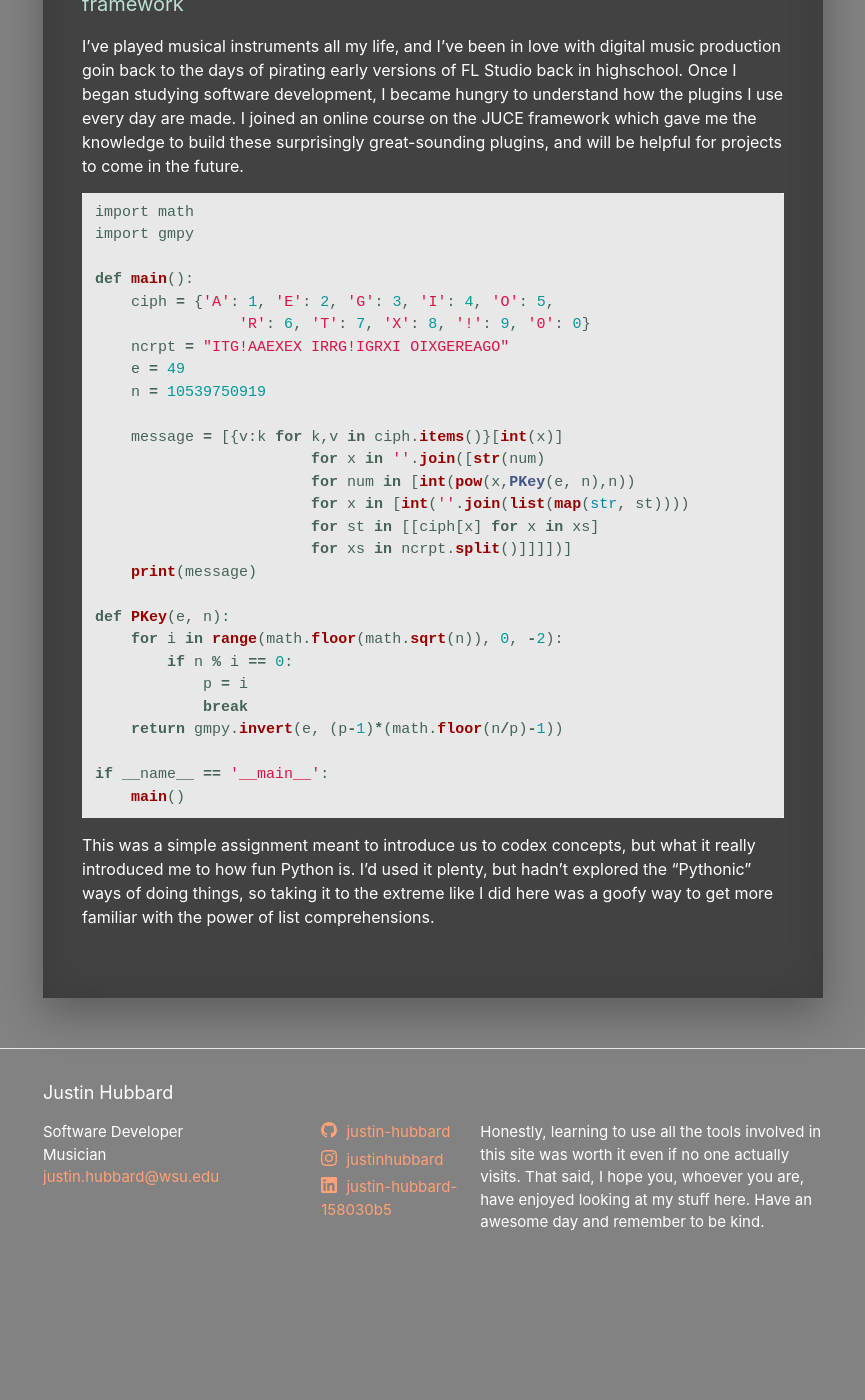
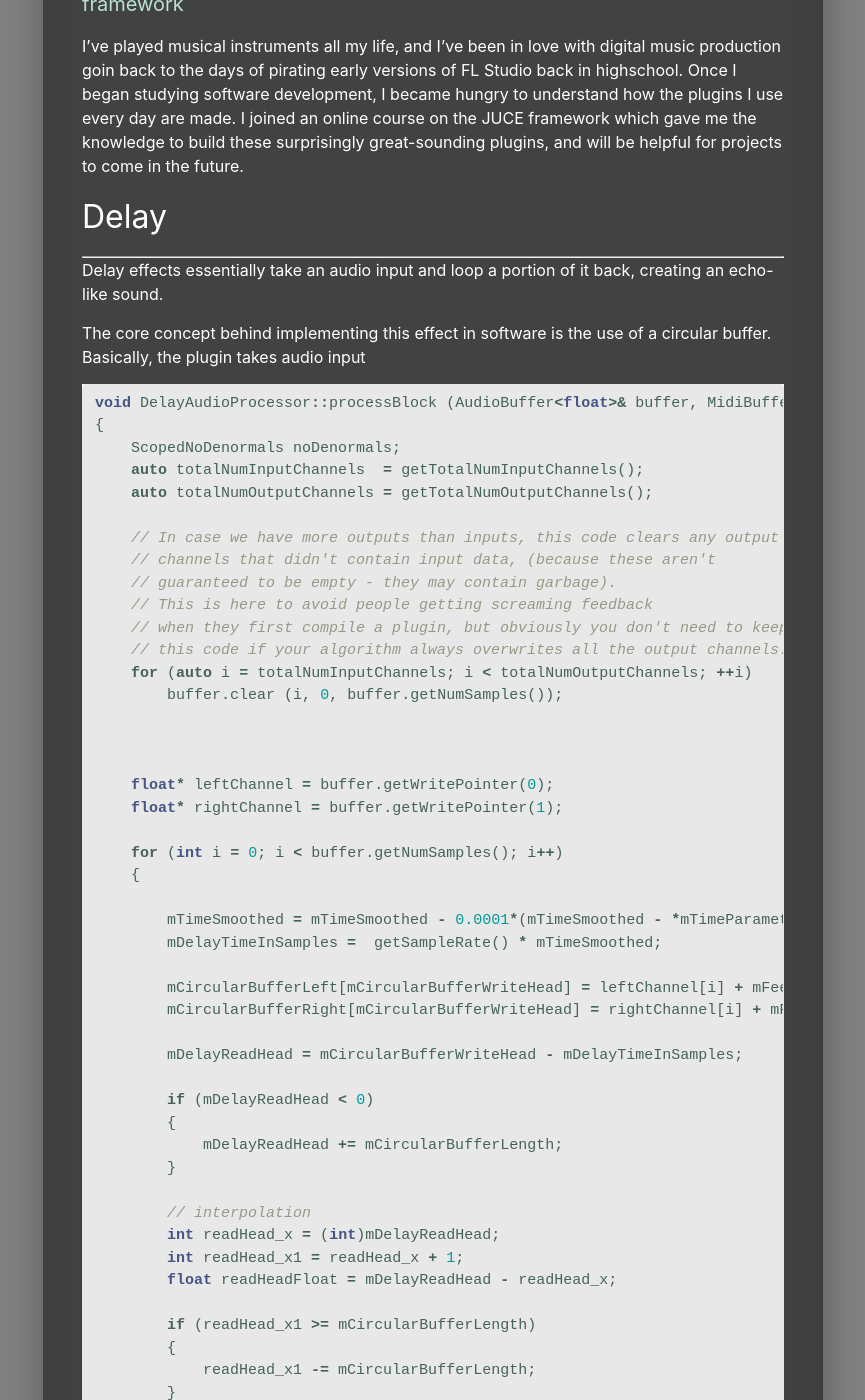
Before and after one commit to justin-hubbard/justin-hubbard.github.io, a Jekyll site: the page built from _posts/2018-06-11-05AudioPlugins.md, in a window 1280 px wide and 1400 px high, scrolled down 264 px. Shown: the whole window, without its empty margins (207-1072 px from the left). Built offline with Jekyll 4.4.1, drawn with Linux system fonts in a browser that asks for light colours; before the commit the page ends 1558 px from its top, so only the background shows below that; some of the changed text lies outside the part shown.

Commit message:
Added delay code

```diff
--- a/_posts/2018-06-11-05AudioPlugins.md
+++ b/_posts/2018-06-11-05AudioPlugins.md
@@ -14,36 +14,77 @@ online course on the JUCE framework which gave me the knowledge to build these s
 plugins, and will be helpful for projects to come in the future.
 
 
+## Delay
+----
+Delay effects essentially take an audio input and loop a portion of it back, creating an echo-like sound.
+
+The core concept behind implementing this effect in software is the use of a circular buffer. Basically, the plugin takes audio input
+
+{% highlight c++ %}
+void DelayAudioProcessor::processBlock (AudioBuffer<float>& buffer, MidiBuffer& midiMessages)
+{
+    ScopedNoDenormals noDenormals;
+    auto totalNumInputChannels  = getTotalNumInputChannels();
+    auto totalNumOutputChannels = getTotalNumOutputChannels();
+
+    // In case we have more outputs than inputs, this code clears any output
+    // channels that didn't contain input data, (because these aren't
+    // guaranteed to be empty - they may contain garbage).
+    // This is here to avoid people getting screaming feedback
+    // when they first compile a plugin, but obviously you don't need to keep
+    // this code if your algorithm always overwrites all the output channels.
+    for (auto i = totalNumInputChannels; i < totalNumOutputChannels; ++i)
+        buffer.clear (i, 0, buffer.getNumSamples());
 
 
-{% highlight python %}
-import math
-import gmpy
 
-def main():
-    ciph = {'A': 1, 'E': 2, 'G': 3, 'I': 4, 'O': 5,
-    		'R': 6, 'T': 7, 'X': 8, '!': 9, '0': 0}
-    ncrpt = "ITG!AAEXEX IRRG!IGRXI OIXGEREAGO"
-    e = 49
-    n = 10539750919
+    float* leftChannel = buffer.getWritePointer(0);
+    float* rightChannel = buffer.getWritePointer(1);
 
-    message = [{v:k for k,v in ciph.items()}[int(x)]
-	    		for x in ''.join([str(num)
-	    		for num in [int(pow(x,PKey(e, n),n))
-	    		for x in [int(''.join(list(map(str, st))))
-	    		for st in [[ciph[x] for x in xs]
-	    		for xs in ncrpt.split()]]]])]
-    print(message)
+    for (int i = 0; i < buffer.getNumSamples(); i++)
+    {
 
-def PKey(e, n):
-    for i in range(math.floor(math.sqrt(n)), 0, -2):
-        if n % i == 0:
-            p = i
-            break
-    return gmpy.invert(e, (p-1)*(math.floor(n/p)-1))
+        mTimeSmoothed = mTimeSmoothed - 0.0001*(mTimeSmoothed - *mTimeParameter);
+        mDelayTimeInSamples =  getSampleRate() * mTimeSmoothed;
 
-if __name__ == '__main__':
-    main()
+        mCircularBufferLeft[mCircularBufferWriteHead] = leftChannel[i] + mFeedbackLeft;
+        mCircularBufferRight[mCircularBufferWriteHead] = rightChannel[i] + mFeedbackRight;
+
+        mDelayReadHead = mCircularBufferWriteHead - mDelayTimeInSamples;
+
+        if (mDelayReadHead < 0)
+        {
+            mDelayReadHead += mCircularBufferLength;
+        }
+
+        // interpolation
+        int readHead_x = (int)mDelayReadHead;
+        int readHead_x1 = readHead_x + 1;
+        float readHeadFloat = mDelayReadHead - readHead_x;
+
+        if (readHead_x1 >= mCircularBufferLength)
+        {
+            readHead_x1 -= mCircularBufferLength;
+        }
+        // interp
+
+        float delay_sample_left = lin_interp(mCircularBufferLeft[readHead_x], mCircularBufferLeft[readHead_x1], readHeadFloat);
+        float delay_sample_right = lin_interp(mCircularBufferRight[readHead_x], mCircularBufferRight[readHead_x1], readHeadFloat);
+
+        mFeedbackLeft = delay_sample_left * *mFeedbackParameter;
+        mFeedbackRight = delay_sample_right * *mFeedbackParameter;
+
+        mCircularBufferWriteHead++;
+
+        buffer.setSample(0, i, buffer.getSample(0, i) * (1 - *mDryWetParameter) + delay_sample_left * *mDryWetParameter);
+        buffer.setSample(1, i, buffer.getSample(1, i) * (1 - *mDryWetParameter) + delay_sample_right *  *mDryWetParameter);
+
+        if (mCircularBufferWriteHead >= mCircularBufferLength)
+        {
+            mCircularBufferWriteHead = 0;
+        }
+    }
+}
 {% endhighlight %}
 
 This was a simple assignment meant to introduce us to codex concepts, but what it really introduced me to how fun Python is. I'd used it plenty, but
```
Also changed, not shown: _posts/2018-06-11-04blockchain.md (deleted, +0 -10 lines).
